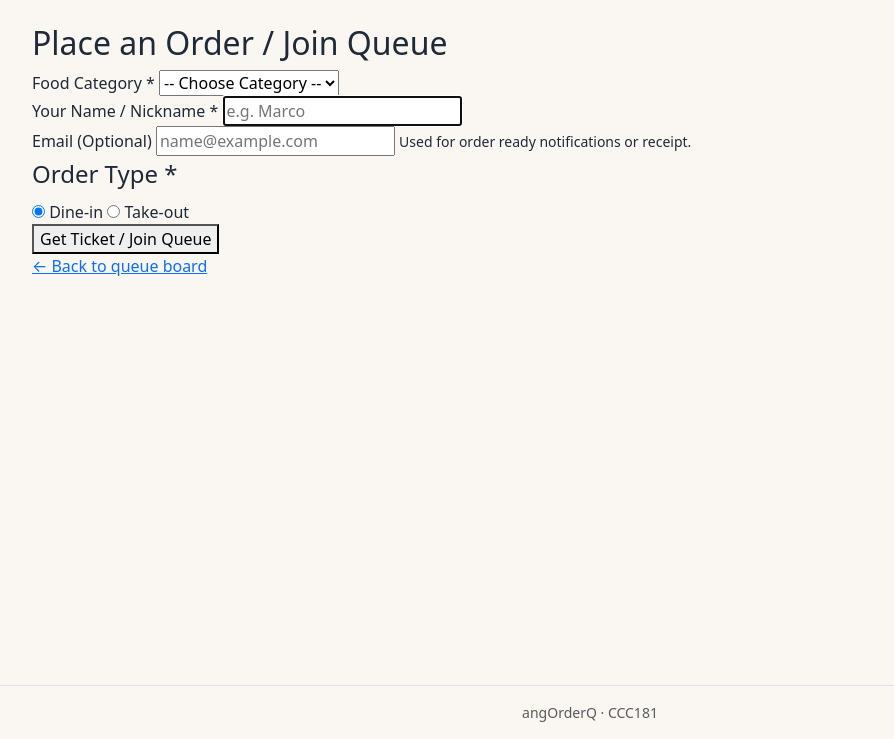
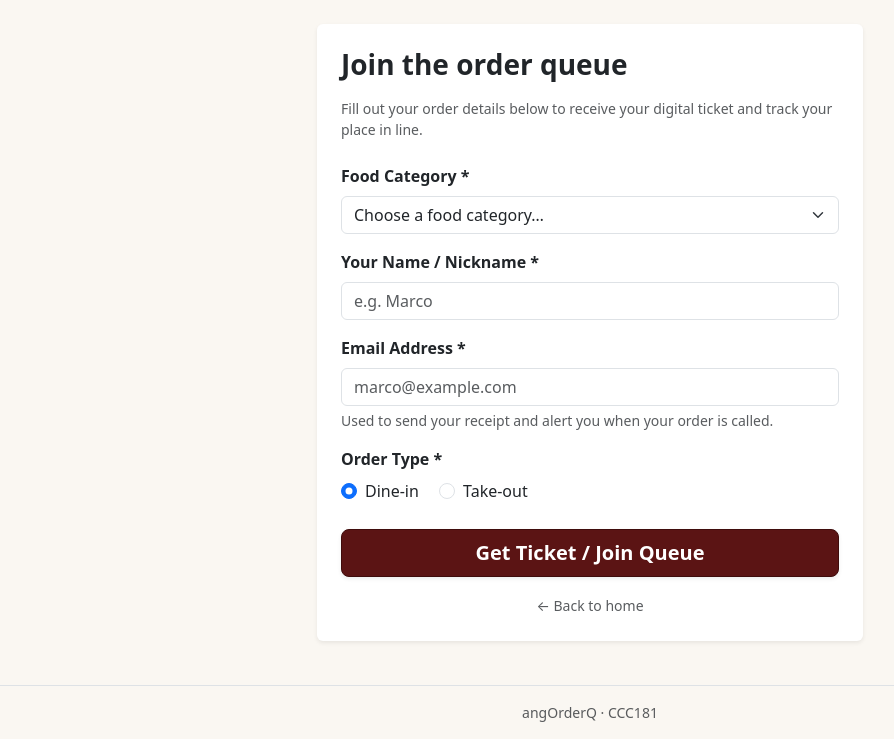
Before and after one commit to ysnsmthiit/CCC181_Smith, a Flask app: page /join in a window 1280 px wide. Shown: the part 61-800 px from the top of the page, without its empty margins (50-944 px from the left). Run offline with Flask 3, Linux system fonts and the light colour scheme.

Commit message:
added join form with validation for part 5 (#1)

```diff
--- a/app.py
+++ b/app.py
@@ -9,7 +9,6 @@ from flask import Flask, abort, flash, redirect, render_template, request, url_f
 app = Flask(__name__)
 app.secret_key = "dev-only-change-me"  # Secret key for flash messages
 
-# Categories of items offered by the pop-up stall
 SERVICES = [
     {"id": 1, "name": "Meals & Combos"},
     {"id": 2, "name": "Drinks & Beverages"},
@@ -45,12 +44,10 @@ def index():
 
 @app.route("/queue/<int:ticket_id>")
 def ticket(ticket_id):
-    # Find the target ticket or 404
     target_ticket = next((t for t in TICKETS if t["number"] == ticket_id), None)
     if not target_ticket:
         abort(404)
 
-    # Calculate queue position among active waiting/called tickets
     active_queue = [t for t in TICKETS if t.get("status") in ("waiting", "called")]
     position = None
     for idx, t in enumerate(active_queue, start=1):
@@ -58,7 +55,6 @@ def ticket(ticket_id):
             position = idx
             break
 
-    # Look up the service name
     service = next((s for s in SERVICES if s["id"] == target_ticket.get("service_id")), None)
 
     return render_template(
@@ -69,9 +65,47 @@ def ticket(ticket_id):
     )
 
 
-@app.route("/join")
+@app.get("/join")
 def join_form():
-    return render_template("join.html", services=SERVICES, form_data={}, errors=[])
+    return render_template("join.html", services=SERVICES, form={}, errors={})
+
+
+@app.post("/join")
+def join():
+    form = request.form
+    name = form.get("name", "").strip()
+    email = form.get("email", "").strip().lower()
+    service_id = form.get("service_id", type=int)
+    order_type = form.get("order_type", "").strip()
+
+    errors = {}
+    if not name:
+        errors["name"] = "Enter your name or nickname."
+
+    if not email or "@" not in email or "." not in email:
+        errors["email"] = "Enter a valid email address (e.g. name@example.com)."
+
+    if service_id not in [s["id"] for s in SERVICES]:
+        errors["service_id"] = "Choose a food category."
+
+    if order_type not in ["Dine-in", "Take-out"]:
+        errors["order_type"] = "Select either Dine-in or Take-out."
+
+    if errors:
+        flash("Please fix the highlighted fields below.", "danger")
+        return render_template("join.html", services=SERVICES, form=form, errors=errors), 400
+
+    number = TICKETS[-1]["number"] + 1 if TICKETS else 101
+    TICKETS.append({
+        "number": number,
+        "name": name,
+        "email": email,
+        "service_id": service_id,
+        "order_type": order_type,
+        "status": "waiting"
+    })
+    flash(f"You joined the queue! Your ticket number is #{number}.", "success")
+    return redirect(url_for("ticket", ticket_id=number))
 
 
 @app.route("/staff")
--- a/templates/join.html
+++ b/templates/join.html
@@ -1,65 +1,91 @@
 {% extends "base.html" %}
 
-{% block title %}Join Queue · angOrderQ{% endblock %}
+{% block title %}Join the queue · angOrderQ{% endblock %}
 
 {% block content %}
-<h2>Place an Order / Join Queue</h2>
+<div class="row justify-content-center">
+  <div class="col-12 col-md-8 col-lg-6">
+    <div class="card shadow-sm border-0 bg-white p-4">
+      <h1 class="h3 mb-3 fw-bold text-dark">Join the order queue</h1>
+      <p class="text-muted small mb-4">
+        Fill out your order details below to receive your digital ticket and track your place in line.
+      </p>
 
-{% if errors %}
-<div class="error-banner" role="alert">
-  {% for err in errors %}
-  <p class="error">{{ err }}</p>
-  {% endfor %}
-</div>
-{% endif %}
-
-<form method="post" class="join-form" novalidate>
+      <form method="post" action="{{ url_for('join') }}" novalidate id="join-form">
         <!-- Food Category Selector -->
-  <div class="form-group">
-    <label for="service_id">Food Category *</label>
-    <select id="service_id" name="service_id" required>
-      <option value="">-- Choose Category --</option>
+        <div class="mb-3">
+          <label for="service_id" class="form-label fw-semibold">Food Category *</label>
+          <select id="service_id" name="service_id" required
+            class="form-select {% if errors and errors.service_id %}is-invalid{% endif %}" {% if errors and
+            errors.service_id %}aria-describedby="service-error" {% endif %}>
+            <option value="">Choose a food category…</option>
             {% for s in services %}
-      <option value="{{ s.id }}" {% if form_data.service_id|default('')|string==s.id|string %}selected{% endif %}>
+            <option value="{{ s.id }}" {% if form.get('service_id')|string==s.id|string %}selected{% endif %}>
               {{ s.name }}
             </option>
             {% endfor %}
           </select>
+          {% if errors and errors.service_id %}
+          <div id="service-error" class="invalid-feedback">{{ errors.service_id }}</div>
+          {% endif %}
         </div>
 
         <!-- Customer Name -->
-  <div class="form-group">
-    <label for="name">Your Name / Nickname *</label>
-    <input id="name" name="name" type="text" value="{{ form_data.name|default('') }}" placeholder="e.g. Marco" autofocus
-      required>
+        <div class="mb-3">
+          <label for="name" class="form-label fw-semibold">Your Name / Nickname *</label>
+          <input id="name" name="name" type="text" autocomplete="name" required
+            class="form-control {% if errors and errors.name %}is-invalid{% endif %}" value="{{ form.get('name', '') }}"
+            placeholder="e.g. Marco" {% if errors and errors.name %}aria-describedby="name-error" {% endif %}>
+          {% if errors and errors.name %}
+          <div id="name-error" class="invalid-feedback">{{ errors.name }}</div>
+          {% endif %}
         </div>
 
-  <!-- Email (Optional) -->
-  <div class="form-group">
-    <label for="email">Email (Optional)</label>
-    <input id="email" name="email" type="email" value="{{ form_data.email|default('') }}"
-      placeholder="name@example.com">
-    <small class="field-hint">Used for order ready notifications or receipt.</small>
+        <!-- Customer Email -->
+        <div class="mb-3">
+          <label for="email" class="form-label fw-semibold">Email Address *</label>
+          <input id="email" name="email" type="email" autocomplete="email" required
+            class="form-control {% if errors and errors.email %}is-invalid{% endif %}"
+            value="{{ form.get('email', '') }}" placeholder="marco@example.com" {% if errors and errors.email
+            %}aria-describedby="email-error" {% endif %}>
+          <div class="form-text small text-muted">Used to send your receipt and alert you when your order is called.
+          </div>
+          {% if errors and errors.email %}
+          <div id="email-error" class="invalid-feedback">{{ errors.email }}</div>
+          {% endif %}
         </div>
 
-  <!-- Order Type -->
-  <fieldset class="form-group order-type-group">
-    <legend>Order Type *</legend>
-    <label class="radio-label" for="type_dinein">
-      <input type="radio" id="type_dinein" name="order_type" value="Dine-in" {% if
-        form_data.order_type|default('Dine-in')=='Dine-in' %}checked{% endif %}>
-      Dine-in
-    </label>
-    <label class="radio-label" for="type_takeout">
-      <input type="radio" id="type_takeout" name="order_type" value="Take-out" {% if
-        form_data.order_type|default('')=='Take-out' %}checked{% endif %}>
-      Take-out
-    </label>
-  </fieldset>
+        <!-- Custom Food Stall Field: Order Type (Dine-in vs Take-out) -->
+        <div class="mb-4">
+          <label class="form-label fw-semibold d-block">Order Type *</label>
+          <div class="form-check form-check-inline">
+            <input class="form-check-input {% if errors and errors.order_type %}is-invalid{% endif %}" type="radio"
+              name="order_type" id="type_dinein" value="Dine-in" {% if form.get('order_type', 'Dine-in' )=='Dine-in'
+              %}checked{% endif %}>
+            <label class="form-check-label" for="type_dinein">Dine-in</label>
+          </div>
+          <div class="form-check form-check-inline">
+            <input class="form-check-input {% if errors and errors.order_type %}is-invalid{% endif %}" type="radio"
+              name="order_type" id="type_takeout" value="Take-out" {% if form.get('order_type')=='Take-out' %}checked{%
+              endif %}>
+            <label class="form-check-label" for="type_takeout">Take-out</label>
+          </div>
+          {% if errors and errors.order_type %}
+          <div class="invalid-feedback d-block">{{ errors.order_type }}</div>
+          {% endif %}
+        </div>
 
         <!-- Submit Button -->
-  <button type="submit" class="button" aria-label="Submit order and get ticket number">Get Ticket / Join Queue</button>
+        <button type="submit" class="btn btn-maroon btn-lg w-100 fw-semibold shadow-sm"
+          aria-label="Get Ticket and Join Queue">
+          Get Ticket / Join Queue
+        </button>
       </form>
 
-<p><a href="{{ url_for('index') }}">&larr; Back to queue board</a></p>
+      <div class="mt-3 text-center">
+        <a href="{{ url_for('index') }}" class="text-decoration-none small text-muted">&larr; Back to home</a>
+      </div>
+    </div>
+  </div>
+</div>
 {% endblock %}
```
Also changed, not shown: hw3_queue_app.md (+4 -4 lines). Lines whose indentation alone changed are shown as unchanged.
